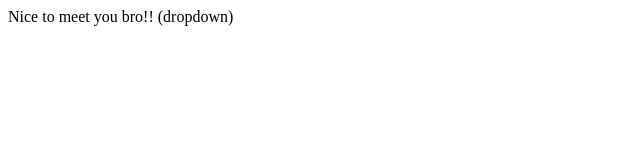
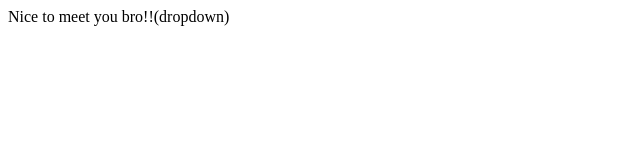
Before and after one commit to SwastikaTimilsina/localrepo, a plain HTML site: page index.html in a window 1280 px wide. Shown: the full height of the page, 0-640 px from the left. Drawn offline with Linux system fonts and the light colour scheme.

Commit message:
dropdown

```diff
--- a/index.html
+++ b/index.html
@@ -1,4 +1 @@
-<div>
-    Nice to meet you bro!!
-    (dropdown)
-</div>
+<p>Nice to meet you bro!!(dropdown)</p>
```
